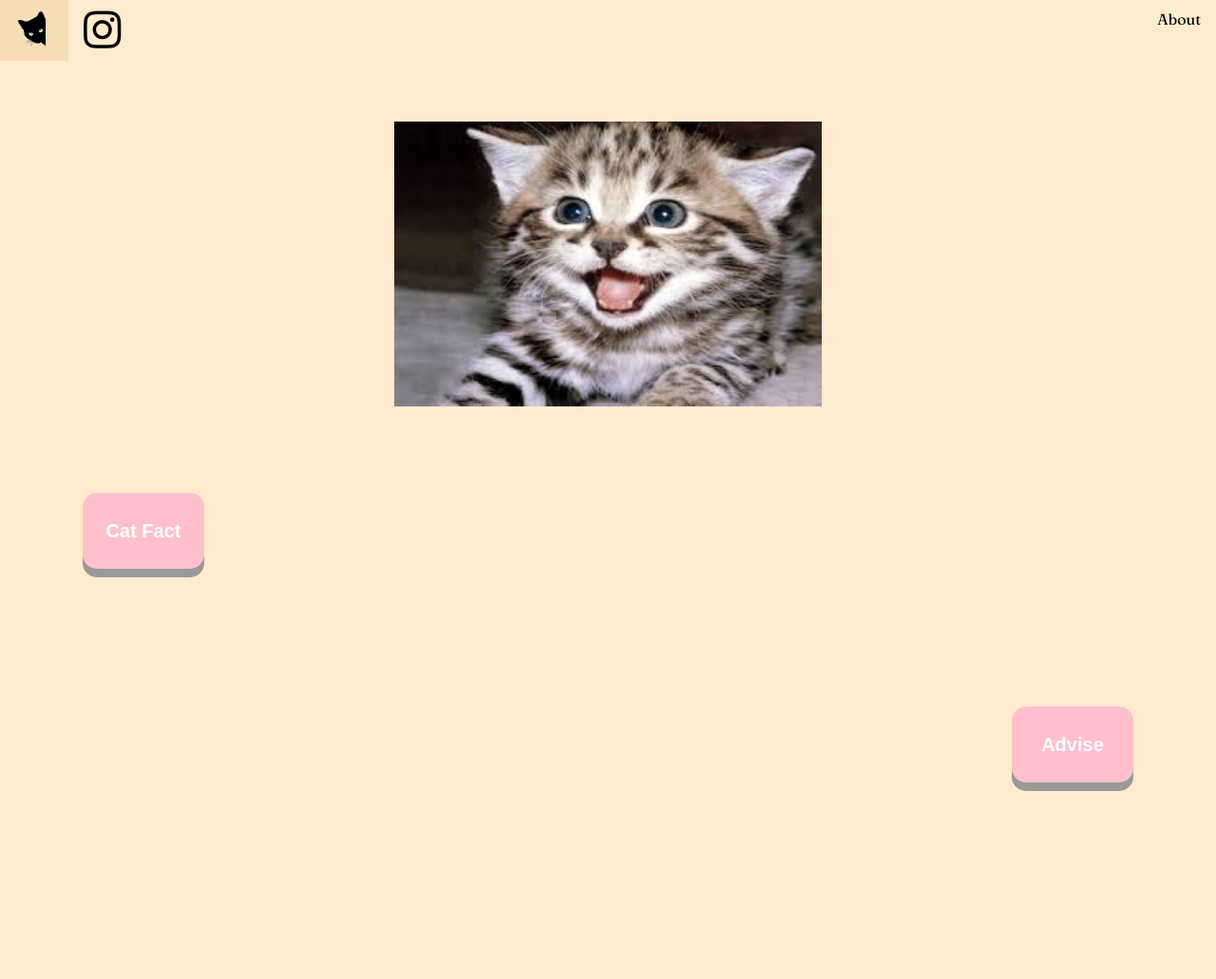
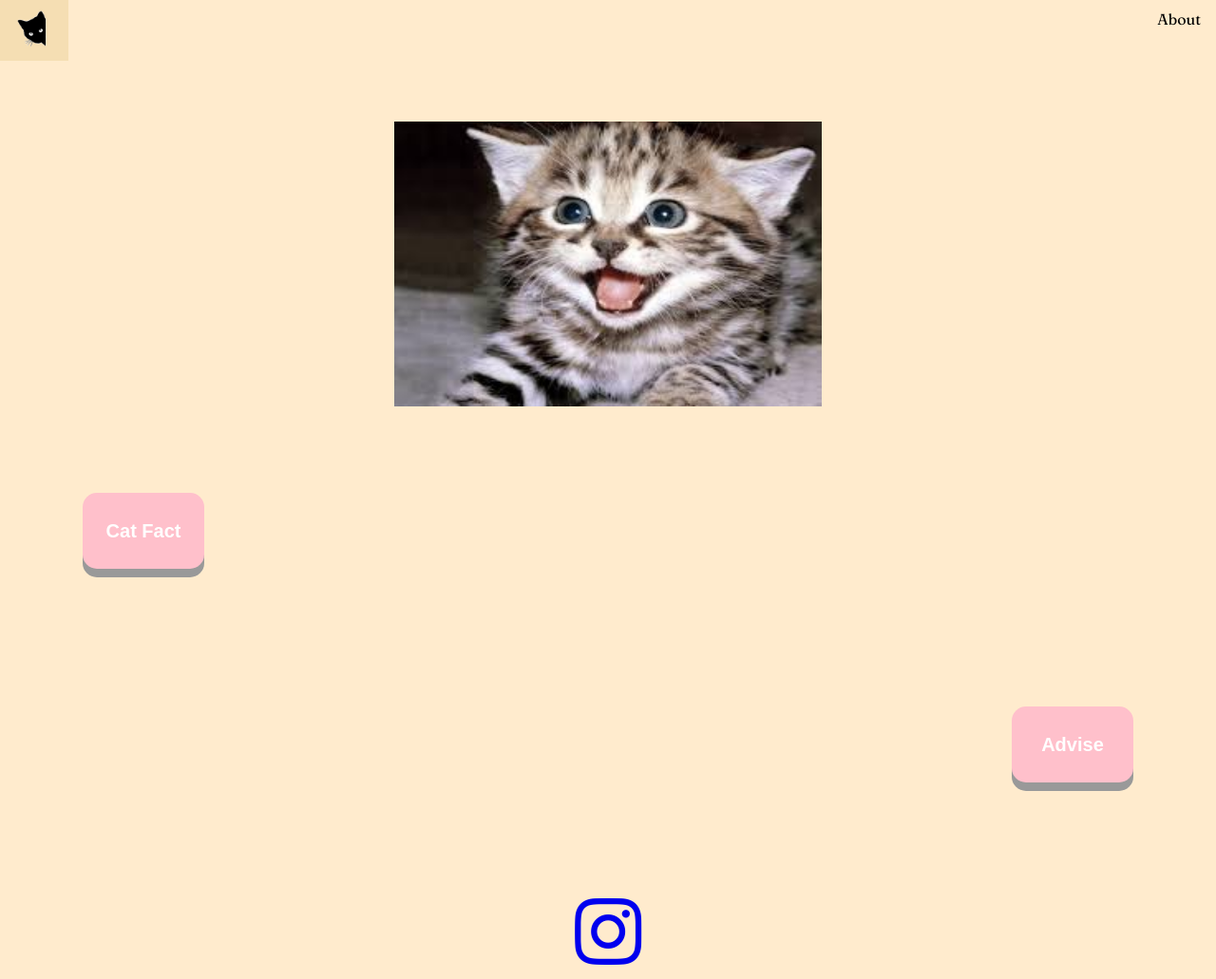
Before and after one commit to NOSH2000/Muezzainess, a website: page public/index.html in a window 1280 px wide. Shown: the whole page at 95% size. Before the commit the page ends 933 px from the top, so only its background shows below. Drawn offline with nearby package versions, Linux system fonts and the light colour scheme.

Commit message:
linked navbar and insta

```diff
--- a/public/index.css
+++ b/public/index.css
@@ -86,3 +86,13 @@ li a:hover {
   padding-left: 15%;
   padding-top: 2%;
 }
+
+.icon {
+  color: black;
+  text-align: center;
+  text-decoration: none;
+  font-size: 5em;
+}
+a:visited{
+  color: black;
+}
--- a/public/index.html
+++ b/public/index.html
@@ -19,11 +19,7 @@
     <li><a class="active" href="index.html">
       <img src="./images/sleeping-cat.png" width="40" height="40">
     </a></li>
-     <li><a href="https://instagram.com/muezzathememeycat?igshid=jko7j0k7pild">
-      <i class="fab fa-instagram" style="font-size: 2.8em;"></i>
-
-     </a></li>
-     <li style="float:right"><a href="">About</a></li>
+     <li style="float:right"><a href="about.html">About</a></li>
   </ul>
   <div class="container">
     <div class="img">
@@ -43,6 +39,11 @@
     </div>
   </div>
 </body>
+<div class="icon">
+  <a href="https://instagram.com/muezzathememeycat?igshid=jko7j0k7pild" target="_blank">
+    <i class="fab fa-instagram"></i>
+  </a>
+</div>
 <script src="https://unpkg.com/axios/dist/axios.min.js"></script>
 <script type="text/javascript" src="index.js"></script>
 
```
Also changed, not shown: public/about.html (+1 -1 lines).
